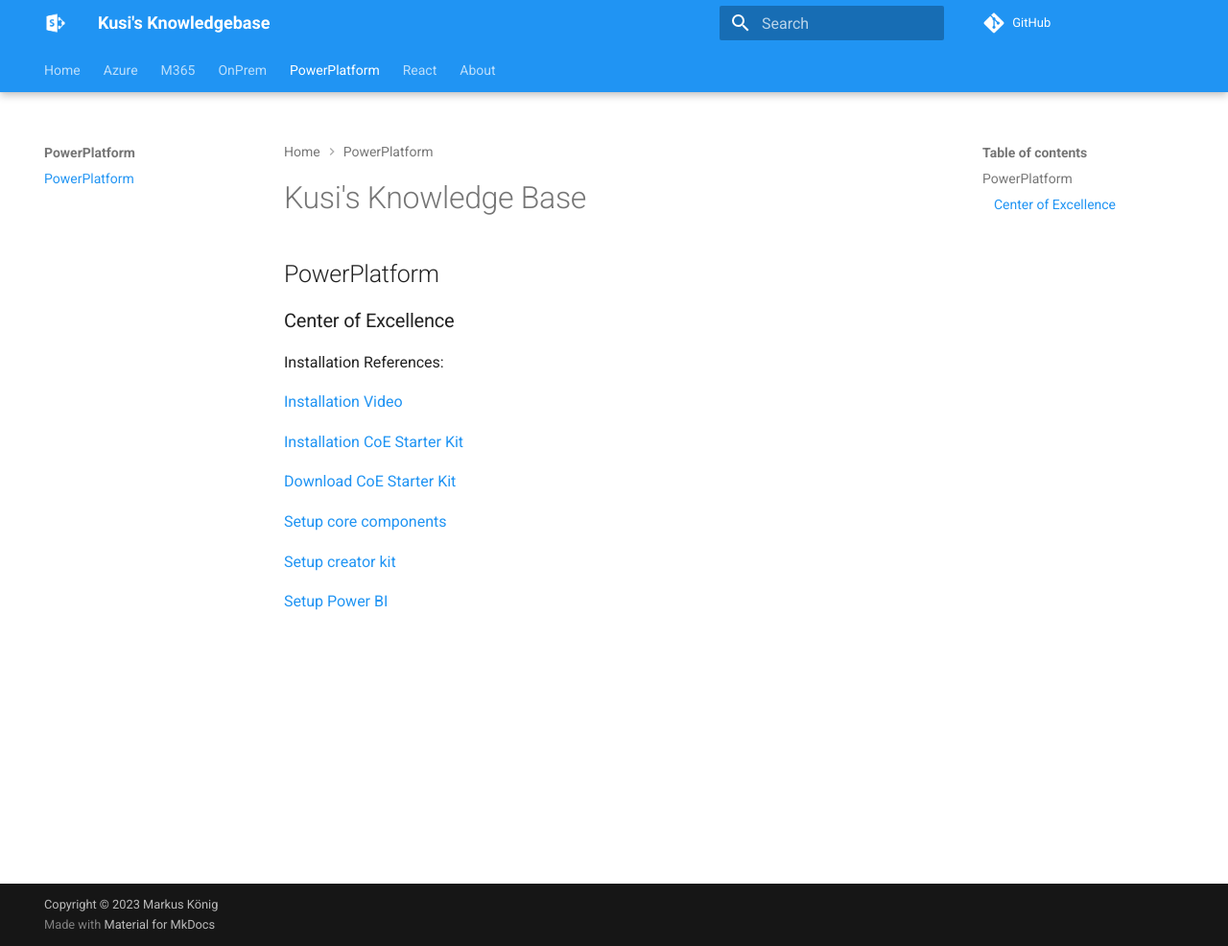
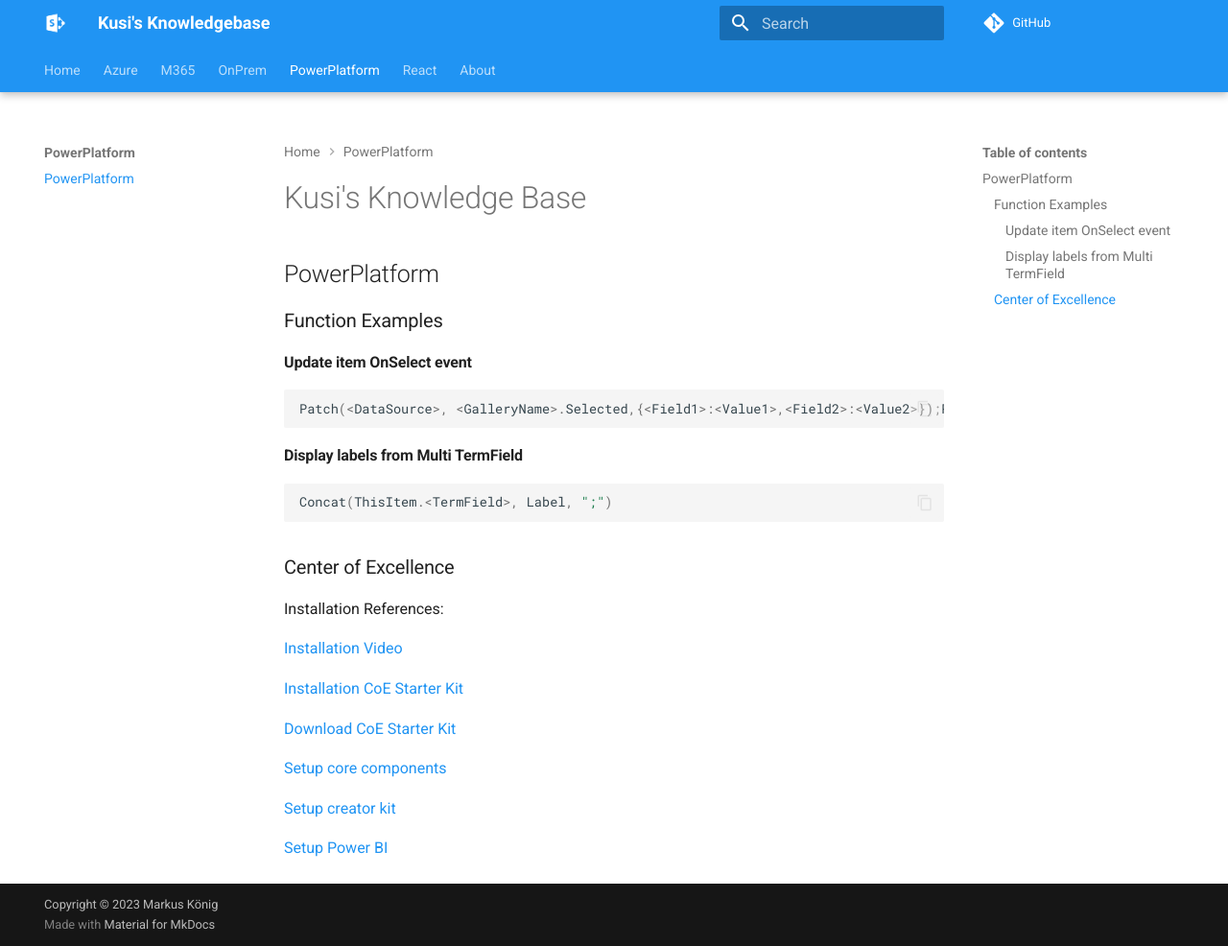
Before and after one commit to Kusi1975/spkb, an MkDocs documentation site: the page built from docs/PowerPlatform/index.md, in a window 1280 px wide and 986 px high. Shown: the whole window at 96% size. Built offline with MkDocs 1.6.1 and Material for MkDocs 9.7.7, drawn with Linux system fonts in a browser that asks for light colours; comment, search, counter and statistics services are not loaded.

Commit message:
Add PowerApps Functions

````diff
--- a/docs/PowerPlatform/index.md
+++ b/docs/PowerPlatform/index.md
@@ -1,6 +1,20 @@
 # Kusi's Knowledge Base
 
 ## PowerPlatform
+
+### Function Examples
+
+#### Update item OnSelect event
+
+```cs
+Patch(<DataSource>, <GalleryName>.Selected,{<Field1>:<Value1>,<Field2>:<Value2>});Refresh(<DataSource>)
+```
+
+#### Display labels from Multi TermField
+
+```cs
+Concat(ThisItem.<TermField>, Label, ";")
+```
 
 ### Center of Excellence
 
````
